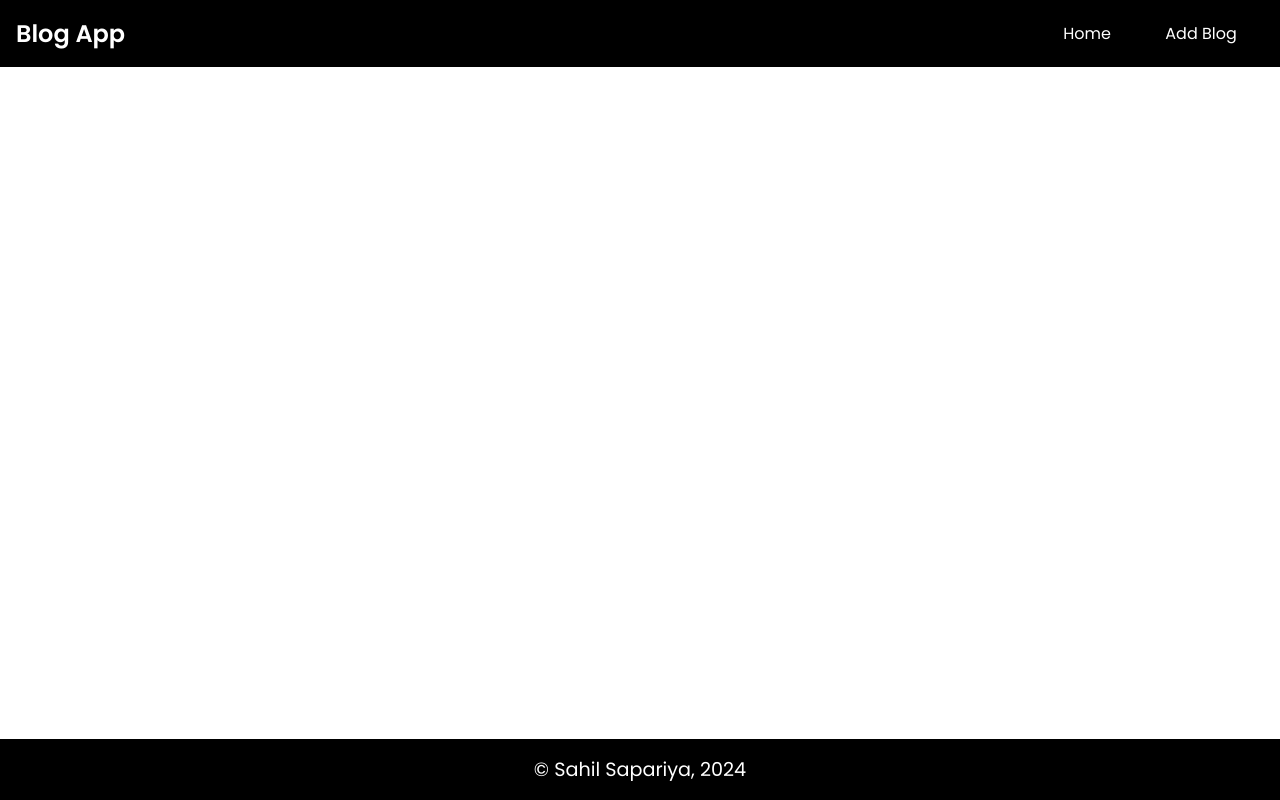
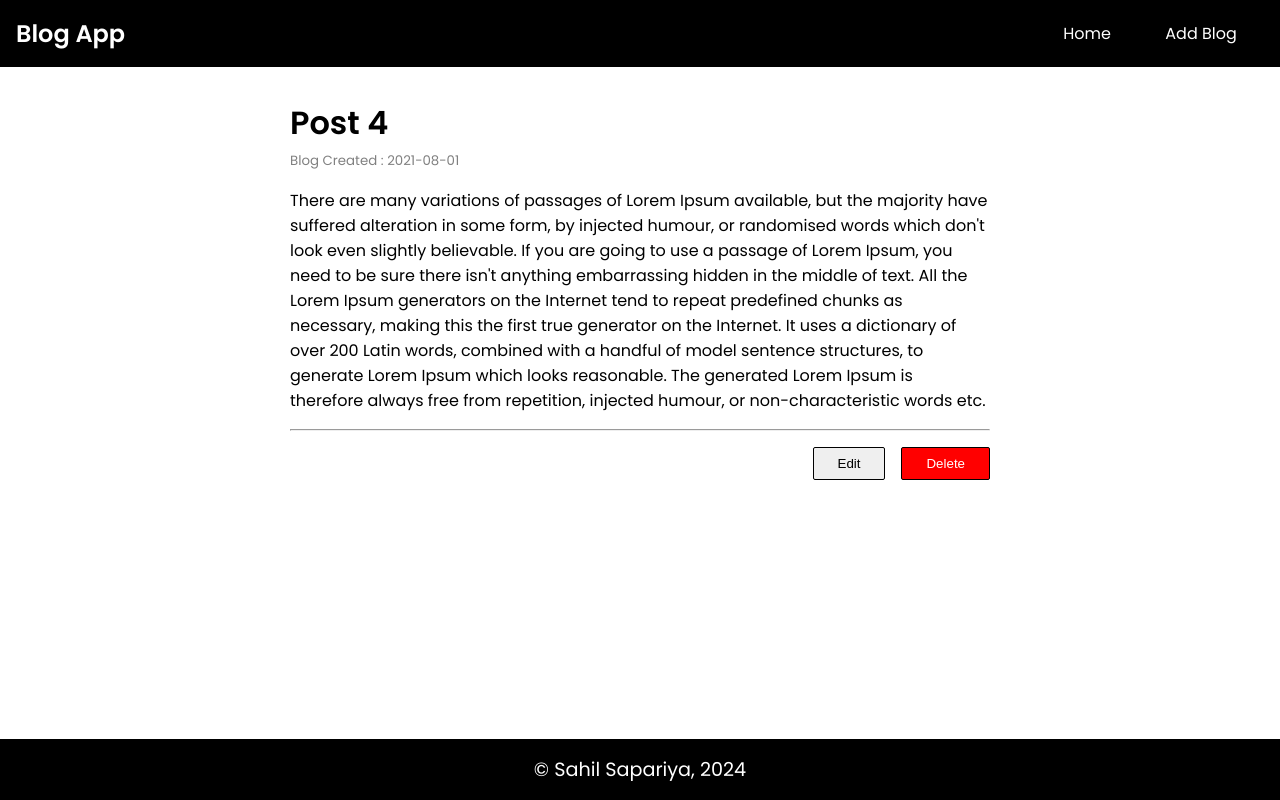
Before and after one commit to sahilsapariya/Blog-Application, a React (Create React App) app in the folder blog-frontend/: page /blogs/1 in a window 1280 px wide. Built offline with nearby package versions, Linux system fonts and the light colour scheme.

Commit message:
view blog page done with popup ufor delete action

```diff
--- a/blog-frontend/src/App.js
+++ b/blog-frontend/src/App.js
@@ -3,6 +3,7 @@ import Home from "./components/pages/Home";
 import Navbar from "./components/common/Navbar";
 import Footer from "./components/common/Footer";
 import AddPost from "./components/pages/AddPost";
+import ViewBlog from "./components/pages/ViewBlog";
 
 
 
@@ -14,6 +15,7 @@ function App() {
         <Routes>
           <Route path="/" index element={<Home />} />
           <Route path="/add-blog" exact element={<AddPost />} />
+          <Route path="/blogs/:blogId" exact element={<ViewBlog />} />
         </Routes>
         <Footer />
       </BrowserRouter>
--- /dev/null
+++ b/blog-frontend/src/components/common/Popup.jsx
@@ -0,0 +1,14 @@
+import React from 'react'
+import './../styles/Components.scss'
+
+function Popup(props) {
+  return (props.trigger) ? (
+    <div className='popup'>
+        <div className='popup-inner'>
+            { props.children }
+        </div>
+    </div>
+  ) : "";
+}
+
+export default Popup
--- a/blog-frontend/src/components/pages/Home.js
+++ b/blog-frontend/src/components/pages/Home.js
@@ -1,6 +1,7 @@
 import React from "react";
 import "../styles/Home.scss";
 import { posts } from "../../data/data";
+import { Link, useNavigate } from "react-router-dom";
 
 const Home = () => {
   return (
@@ -21,8 +22,10 @@ const BlogList = ({ blogs }) => {
 };
 
 const BlogCard = ({ blog }) => {
+  const navigate = useNavigate();
+
   return (
-    <div className="blog__card">
+    <div className="blog__card" onClick={() => navigate(`blogs/${blog.id}`)}>
       <div className="blog__header">
         <h2>{blog.title}</h2>
         <span>{blog.createdOn}</span>
--- /dev/null
+++ b/blog-frontend/src/components/pages/ViewBlog.js
@@ -0,0 +1,74 @@
+import React, { useState } from "react";
+import { useParams } from "react-router-dom";
+import "./../styles/Blog.scss";
+import Popup from "../common/Popup";
+
+const ViewBlog = () => {
+  const { blogId } = useParams();
+  const [removePopupTrigger, setRemovePopupTrigger] = useState(false);
+
+  const post = {
+    id: 4,
+    title: "Post 4",
+    content:
+      "There are many variations of passages of Lorem Ipsum available, but the majority have suffered alteration in some form, by injected humour, or randomised words which don't look even slightly believable. If you are going to use a passage of Lorem Ipsum, you need to be sure there isn't anything embarrassing hidden in the middle of text. All the Lorem Ipsum generators on the Internet tend to repeat predefined chunks as necessary, making this the first true generator on the Internet. It uses a dictionary of over 200 Latin words, combined with a handful of model sentence structures, to generate Lorem Ipsum which looks reasonable. The generated Lorem Ipsum is therefore always free from repetition, injected humour, or non-characteristic words etc.",
+    createdOn: "2021-08-01",
+  };
+
+  const handleDelete = () => {};
+
+  return (
+    <>
+      <div className="blog__container">
+        <div className="blog__content">
+          <div className="blog__header">
+            <h1>{post.title}</h1>
+            <span>Blog Created : {post.createdOn}</span>
+          </div>
+          <div className="blog__body">
+            <p>{post.content}</p>
+          </div>
+          <hr />
+          <div className="blog__controller">
+            <button>Edit</button>
+            <button
+              style={{
+                backgroundColor: "red",
+                color: "white",
+              }}
+              onClick={() => setRemovePopupTrigger(true)}
+            >
+              Delete
+            </button>
+          </div>
+        </div>
+      </div>
+
+      <Popup trigger={removePopupTrigger}>
+        <h3>Are you sure?</h3>
+        <p>
+          Would you like to delete this blog? This action cannot be undone
+        </p>{" "}
+        <br />
+        <div className="controller">
+          <button
+            className="remove-btn"
+            style={{ width: "4rem", margin: "0 0.5rem" }}
+            onClick={handleDelete}
+          >
+            Yes
+          </button>
+          <button
+            className="remove-btn"
+            style={{ width: "4rem", margin: "0 0.5rem" }}
+            onClick={() => setRemovePopupTrigger(false)}
+          >
+            No
+          </button>
+        </div>
+      </Popup>
+    </>
+  );
+};
+
+export default ViewBlog;
--- /dev/null
+++ b/blog-frontend/src/components/styles/Blog.scss
@@ -0,0 +1,39 @@
+.blog__container {
+  width: 100%;
+  display: flex;
+  justify-content: center;
+
+  .blog__content {
+    width: min(70%, 700px);
+    display: flex;
+    flex-direction: column;
+    justify-content: center;
+    margin-top: 2rem;
+
+    .blog__header {
+      margin-bottom: 1rem;
+      span {
+        font-size: smaller;
+        color: gray;
+      }
+    }
+
+    .blog__body {
+      margin-bottom: 1rem;
+    }
+
+    .blog__controller {
+      display: flex;
+      justify-content: flex-end;
+      margin: 1rem 0;
+
+      button {
+        margin-left: 1rem;
+        padding: 0.5rem 1.5rem;
+        border: 1px solid #000;
+        border-radius: 2px;
+        cursor: pointer;
+      }
+    }
+  }
+}
--- a/blog-frontend/src/components/styles/Components.scss
+++ b/blog-frontend/src/components/styles/Components.scss
@@ -105,3 +105,69 @@ footer {
 }
 
 // form css ends
+
+// popup css starts
+.popup {
+  position: fixed;
+  top: 0;
+  left: 0;
+  width: 100%;
+  height: 100vh;
+  background-color: rgba(0, 0, 0, 0.5);
+
+  display: flex;
+  justify-content: center;
+  align-items: center;
+}
+
+.popup-inner {
+  position: relative;
+  padding: 1rem;
+  width: 100%;
+  margin: 0 10%;
+  max-width: 45rem;
+  background-color: #fff;
+  border-radius: 10px;
+}
+.popup-inner h3 {
+  text-align: left;
+  background-color: #fff;
+  padding-bottom: 0.5rem;
+}
+.popup-inner p {
+  text-align: left;
+  background-color: #fff;
+  padding: 1rem 0;
+  border-top: 1px solid grey;
+  border-bottom: 1px solid grey;
+}
+
+.controller {
+  display: flex;
+  justify-content: center;
+  margin: 1rem 0;
+}
+
+.remove-btn {
+  margin: 2rem 0.5rem 1rem 0.5rem;
+  font-size: 1rem;
+  padding: 0.5rem 0.7rem;
+  border-radius: 10px;
+  background-color: #006f75;
+  color: white;
+  width: 7rem;
+  cursor: pointer;
+  border-color: aqua;
+}
+
+.remove-btn:hover {
+  background-color: #002c2e;
+}
+
+@media only screen and (max-width: 430px) {
+  .popup-inner {
+    margin: 0 1rem;
+  }
+}
+
+// popup css ends
--- a/blog-frontend/src/components/styles/Home.scss
+++ b/blog-frontend/src/components/styles/Home.scss
@@ -9,6 +9,7 @@
 
     .blog__card {
       width: 46%;
+      cursor: pointer;
       margin-bottom: 1rem;
       padding: 1rem;
       background-color: white;
```
